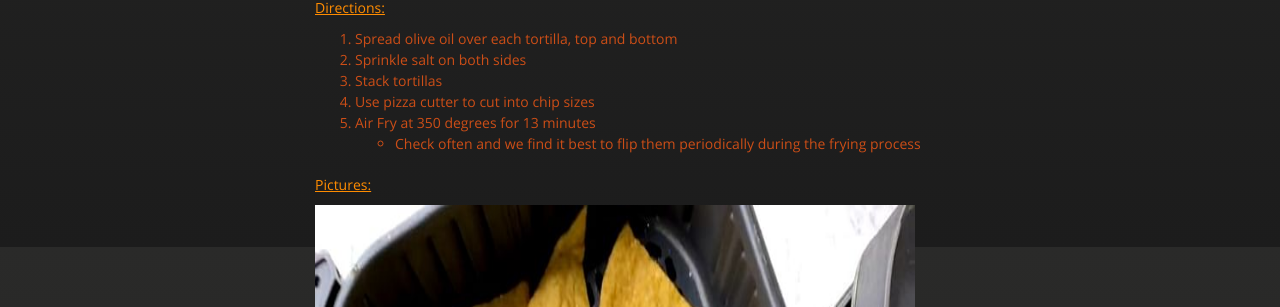
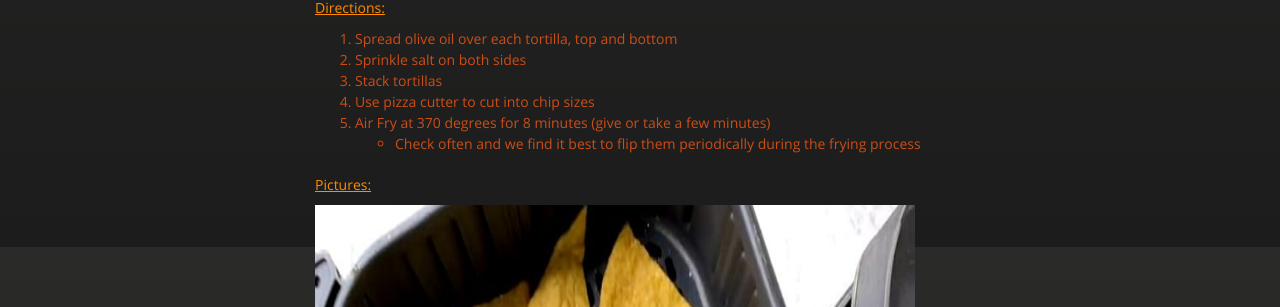
Before and after one commit to cmwillett/TheDigitalCookbook, a Jekyll site: the page built from AppetizerDips/HomemadeAirFryerTortillaChips.md, in a window 1280 px wide. Shown: the part 653-960 px from the top of the page. Built offline with Jekyll 4.4.1, drawn with Linux system fonts in a browser that asks for light colours; nearby versions of some CDN libraries.

```diff
--- a/AppetizerDips/HomemadeAirFryerTortillaChips.md
+++ b/AppetizerDips/HomemadeAirFryerTortillaChips.md
@@ -15,7 +15,7 @@
 2. Sprinkle salt on both sides
 3. Stack tortillas
 4. Use pizza cutter to cut into chip sizes
-5. Air Fry at 350 degrees for 13 minutes
+5. Air Fry at 370 degrees for 8 minutes (give or take a few minutes)
     * Check often and we find it best to flip them periodically during the frying process
 
 #### Pictures:
```
